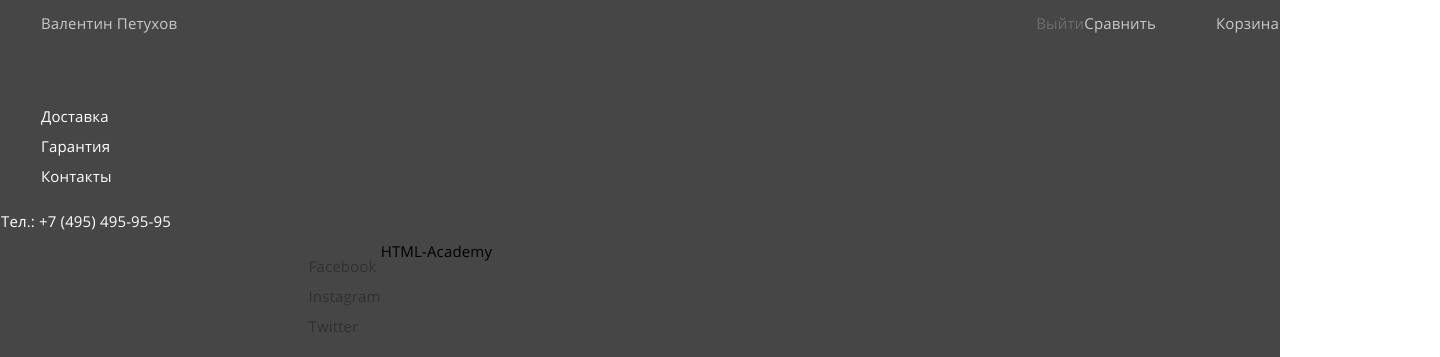
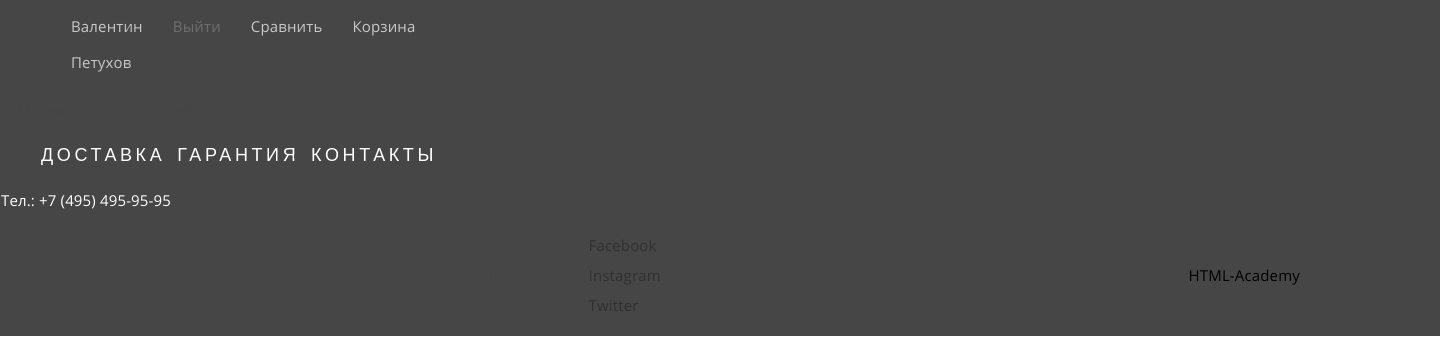
Before and after one commit to AlexeySamosadov/886637-device-25, a plain HTML site: page catalog.html in a window 1280 px wide. Shown: the part 2913-3270 px from the top of the page, 1440 px wide, since content can reach past the window. After the commit the page ends 3249 px from the top, so only its background shows below. Drawn offline with Linux system fonts and the light colour scheme; files whose address does not match are found by name.

Commit message:
сделал сетку футера и добавл разрешенные теги

```diff
--- a/css/style.css
+++ b/css/style.css
@@ -25,7 +25,15 @@ a:active {
 .zero-letter-spacing {
   letter-spacing: 0;
 }
-
+img {
+  max-width: 100%;
+}
+html {
+  box-sizing: border-box;
+}
+*, *::before, *::after {
+  box-sizing: inherit;
+}
 /* Класс визуально скрывающий элементы */
 .visually-hidden {
   display: none; /* Пока так потом скрою для читалок правильно*/
@@ -163,15 +171,10 @@ svg image:hover{
 .user-name {
   margin-right: 15px;
 }
-.user {
-  margin-right: auto;
-}
 .user-exit {
   opacity: 0.3
 }
-.compare {
-  margin-right: 60px;
-}
+
 .header-main nav,
 .header nav {
   width: 100%;
@@ -352,7 +355,10 @@ svg image:hover{
 .footer-main {
   background-color: #464646;
   border: 1px solid transparent;
-  padding-top: 50px
+  padding-top: 53px;
+  width: 1440px;
+  min-height: 323px;
+  margin: 0 auto;
 }
 
 .footer-upper-menu,
@@ -362,12 +368,19 @@ svg image:hover{
   width: 1160px;
   margin: 0 auto;
 }
-.footer-upper-menu {
+.footer-upper-menu,
+.footer-lower-menu {
   justify-content: space-between;
   align-items: center;
 }
 .upper-menu-list {
   display: flex;
+  width: 330px;
+  justify-content: space-between;
+  align-items: flex-start;
+}
+.upper-menu-list li {
+  padding-left: 30px;
 }
 .upper-menu-list a {
   opacity: 0.7;
@@ -383,17 +396,35 @@ svg image:hover{
 .upper-menu-list a:active {
   opacity: 0.3;
 }
+.lower-menu-list {
+  display: flex;
+  justify-content: space-between;
+  width: 436px;
+  margin-right: 30px;
+}
 .lower-menu-list a {
   color: #ffffff;
+  font-family: "Gilroy - Extra Bold", sans-serif;;
+  font-size: 18px;
+  font-weight: 400;
+  line-height: 24px;
+  text-transform: uppercase;
+  letter-spacing: 3.6px;
 }
-.footer-lower-menu address {
+.footer-lower-menu address,
+.footer-lower-menu > a {
   color: #ffffff;
+  font-weight: 300;
 }
 .tel {
   color: #ffffff;
   font-family: "Open Sans", sans-serif;
   font-weight: 400;
   font-size: 15px;
+}
+.links {
+  justify-content: flex-end;
+  align-items: center;
 }
 .links li a {
   opacity: 0.3;
@@ -405,7 +436,12 @@ svg image:hover{
 .links li a:active {
   opacity: 0.1;
 }
-
+.social {
+  display: flex;
+  margin-right: 350px;
+  justify-content: space-between;
+  width: 250px;
+}
 /* Всплывающее окно "Напишите нам"*/
 .write-us label {
   color: #000000;
```
Also changed, not shown: index.html (+5 -5 lines).
